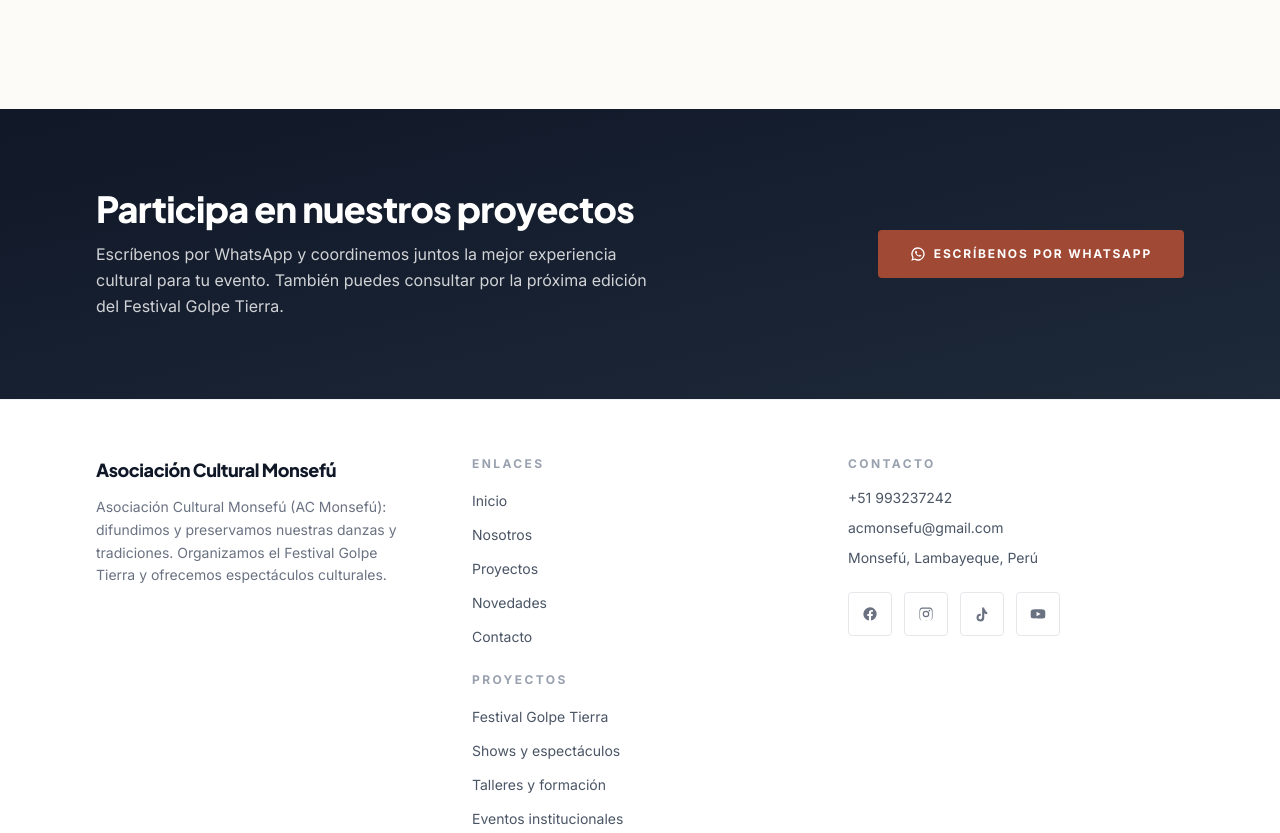
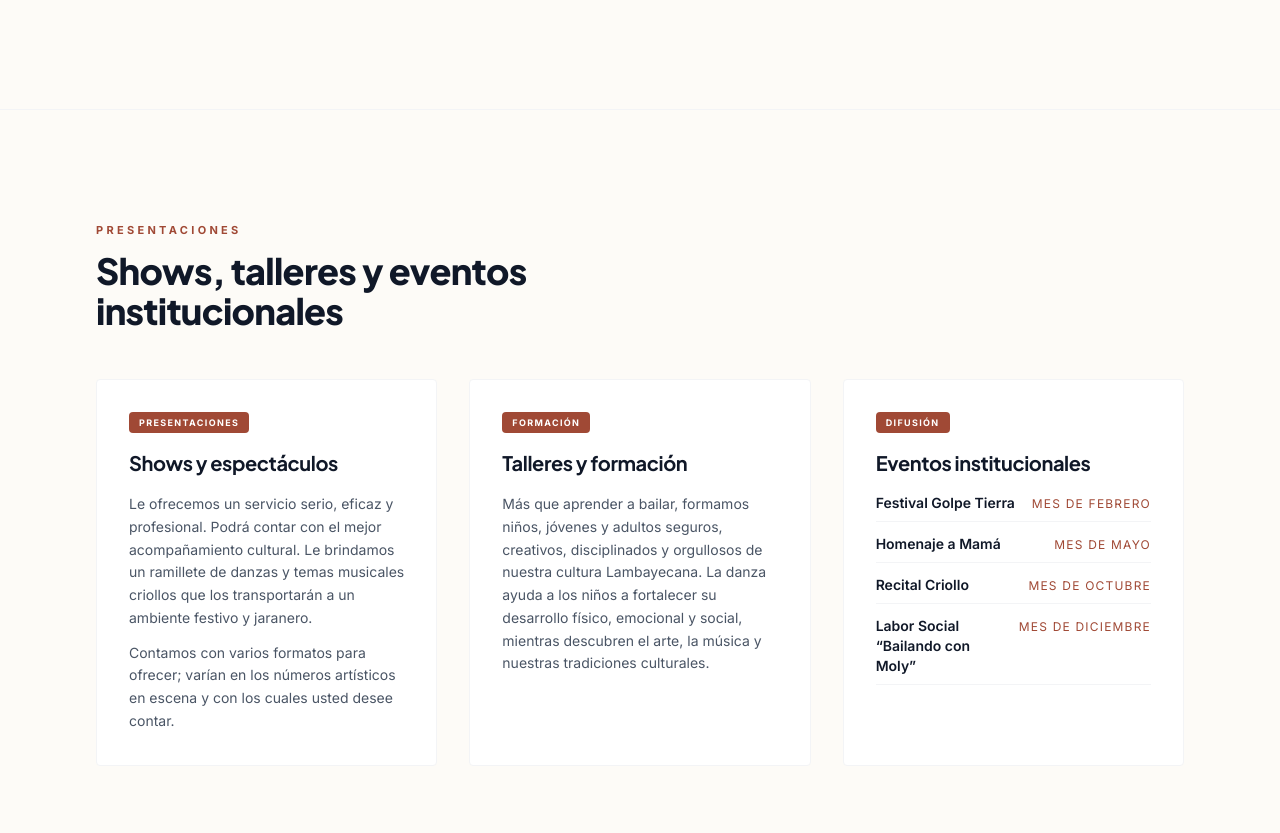
Before and after one commit to konoec/acmonsefu, an Astro site: page /proyectos in a window 1280 px wide. Shown: the part 1376-2209 px from the top of the page. Built offline with nearby package versions, Linux system fonts and the light colour scheme; Astro itself is replaced by a stand-in of ours.

Commit message:
feat(ui): add detailed presentations section to proyectos page

```diff
--- a/public/admin/config.yml
+++ b/public/admin/config.yml
@@ -106,6 +106,18 @@ collections:
               - { name: tag, label: Etiqueta, widget: string }
               - { name: text, label: Texto, widget: text }
               - { name: icon, label: Icono (SVG), widget: text }
+              - label: Párrafos (opcional)
+                name: paragraphs
+                widget: list
+                required: false
+                field: { label: Párrafo, name: p, widget: text }
+              - label: Lista de eventos (opcional)
+                name: items
+                widget: list
+                required: false
+                fields:
+                  - { name: name, label: Nombre, widget: string }
+                  - { name: month, label: Mes, widget: string }
 
   - name: imagenes
     label: Imágenes del sitio
--- a/src/data/proyectos.json
+++ b/src/data/proyectos.json
@@ -15,7 +15,11 @@
     "href": "/proyectos",
     "tag": "Presentaciones",
     "text": "Presentaciones de marinera, tondero y baile tierra para empresas, instituciones, eventos privados y fechas especiales.",
-    "icon": "M12 3v10.55A4 4 0 1 0 14 17V7h4V3h-6z"
+    "icon": "M12 3v10.55A4 4 0 1 0 14 17V7h4V3h-6z",
+    "paragraphs": [
+      "Le ofrecemos un servicio serio, eficaz y profesional. Podrá contar con el mejor acompañamiento cultural. Le brindamos un ramillete de danzas y temas musicales criollos que los transportarán a un ambiente festivo y jaranero.",
+      "Contamos con varios formatos para ofrecer; varían en los números artísticos en escena y con los cuales usted desee contar."
+    ]
   },
   {
     "id": "talleres",
@@ -24,7 +28,10 @@
     "href": "/proyectos",
     "tag": "Formación",
     "text": "Clases y talleres de danzas tradicionales para niños, jóvenes y adultos que quieren aprender y perfeccionar su técnica.",
-    "icon": "M5 13.18v4L12 21l7-3.82v-4L12 17l-7-3.82zM12 3 1 9l11 6 9-4.91V17h2V9L12 3z"
+    "icon": "M5 13.18v4L12 21l7-3.82v-4L12 17l-7-3.82zM12 3 1 9l11 6 9-4.91V17h2V9L12 3z",
+    "paragraphs": [
+      "Más que aprender a bailar, formamos niños, jóvenes y adultos seguros, creativos, disciplinados y orgullosos de nuestra cultura Lambayecana. La danza ayuda a los niños a fortalecer su desarrollo físico, emocional y social, mientras descubren el arte, la música y nuestras tradiciones culturales."
+    ]
   },
   {
     "id": "eventos",
@@ -33,6 +40,12 @@
     "href": "/proyectos",
     "tag": "Difusión",
     "text": "Apoyo y participación en actividades culturales de instituciones educativas, gobiernos locales y organizaciones.",
-    "icon": "M15 11V5l-3-3-3 3v2H3v14h18V11h-6zm-8 8H5v-2h2v2zm0-4H5v-2h2v2zm0-4H5V9h2v2zm6 8h-2v-2h2v2zm0-4h-2v-2h2v2zm0-4h-2V9h2v2zm6 8h-2v-2h2v2zm0-4h-2v-2h2v2z"
+    "icon": "M15 11V5l-3-3-3 3v2H3v14h18V11h-6zm-8 8H5v-2h2v2zm0-4H5v-2h2v2zm0-4H5V9h2v2zm6 8h-2v-2h2v2zm0-4h-2v-2h2v2zm0-4h-2V9h2v2zm6 8h-2v-2h2v2zm0-4h-2v-2h2v2z",
+    "items": [
+      { "name": "Festival Golpe Tierra", "month": "Mes de Febrero" },
+      { "name": "Homenaje a Mamá", "month": "Mes de Mayo" },
+      { "name": "Recital Criollo", "month": "Mes de Octubre" },
+      { "name": "Labor Social “Bailando con Moly”", "month": "Mes de Diciembre" }
+    ]
   }
 ]
--- a/src/pages/proyectos/index.astro
+++ b/src/pages/proyectos/index.astro
@@ -67,7 +67,7 @@ const otros = PROYECTOS.filter((p) => !p.featured);
     <div class="mt-14 grid grid-cols-1 gap-6 md:grid-cols-3">
       {otros.map((proyecto) => (
         <a
-          href={proyecto.href}
+          href="#presentaciones"
           class="group flex flex-col rounded-sm border border-gray-100 bg-white p-8 transition-all duration-300 hover:-translate-y-1 hover:border-brand-200 hover:shadow-xl"
         >
           <div class="flex items-center justify-between">
@@ -90,6 +90,42 @@ const otros = PROYECTOS.filter((p) => !p.featured);
           </span>
         </a>
       ))}
+    </div>
+  </section>
+
+  <section id="presentaciones" class="border-t border-gray-100 bg-cream-50">
+    <div class="mx-auto max-w-6xl px-5 py-20 lg:px-8 lg:py-28">
+      <p class="text-[11px] font-bold uppercase tracking-[0.3em] text-brand-600">Presentaciones</p>
+      <h2 class="mt-3 max-w-2xl font-heading text-3xl font-extrabold tracking-tight text-gray-900 sm:text-4xl">
+        Shows, talleres y eventos institucionales
+      </h2>
+      <div class="mt-12 grid grid-cols-1 gap-8 lg:grid-cols-3">
+        {otros.map((proyecto) => (
+          <article class="flex flex-col rounded-sm border border-gray-100 bg-white p-8">
+            <span class="rounded-sm bg-brand-600 px-2.5 py-1 text-[9px] font-bold uppercase tracking-[0.15em] text-white self-start">
+              {proyecto.tag}
+            </span>
+            <h3 class="mt-4 font-heading text-xl font-bold text-gray-900">{proyecto.title}</h3>
+            {proyecto.paragraphs && (
+              <div class="mt-4 space-y-3 text-sm leading-relaxed text-gray-600">
+                {proyecto.paragraphs.map((p) => (
+                  <p>{p}</p>
+                ))}
+              </div>
+            )}
+            {proyecto.items && (
+              <ul class="mt-4 space-y-3">
+                {proyecto.items.map((item) => (
+                  <li class="flex items-baseline justify-between gap-3 border-b border-gray-100 pb-2 text-sm">
+                    <span class="font-semibold text-gray-900">{item.name}</span>
+                    <span class="shrink-0 text-xs uppercase tracking-[0.1em] text-brand-600">{item.month}</span>
+                  </li>
+                ))}
+              </ul>
+            )}
+          </article>
+        ))}
+      </div>
     </div>
   </section>
 
```
